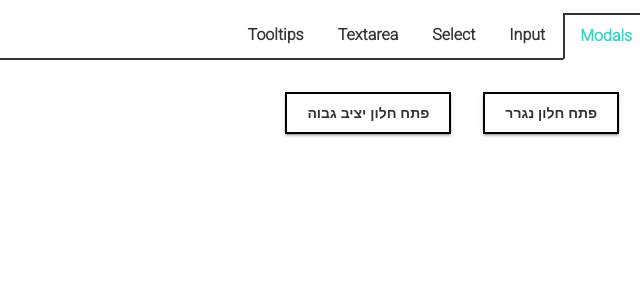
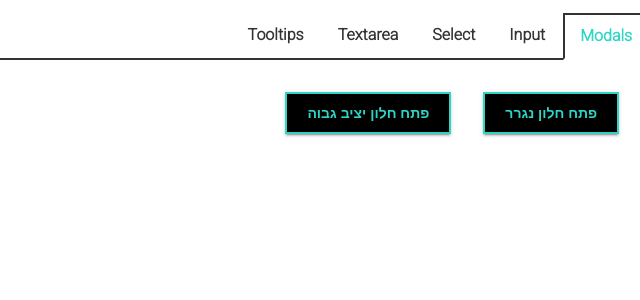
Before and after one commit to milena-lib/angular-utils, an Angular app: page / in a window 1280 px wide. Shown: the top 300 px of the page, without its empty margins (640-1280 px from the left). Built offline with nearby package versions, Linux system fonts and the light colour scheme.

Commit message:
styles for sb

```diff
--- a/src/app/components/button/button.component.html
+++ b/src/app/components/button/button.component.html
@@ -1,4 +1,4 @@
-<button class="btn-primary"
+<button
     [ngClass]="classes"
     [ngStyle]="{ 'background-color': backgroundColor }"
 >{{ label }}</button>
--- a/src/app/components/button/button.component.scss
+++ b/src/app/components/button/button.component.scss
@@ -1,4 +1,3 @@
-
 .storybook-button {
     display: inline-block;
     padding: .4rem 1.3rem;
@@ -9,8 +8,8 @@
     font-weight: bold;
 
     &:disabled {
-        background: var(--dark-color);
-        color: var(--white-color);
+        background: #333333;
+        color: #fff;
         cursor: not-allowed;
     }
 
@@ -20,26 +19,26 @@
 }
 
 .storybook-button--primary {
-    background: var(--primary-color);
-    color: var(--black-color);
-    border: 2px solid var(--black-color);
+    background: #2cd5c4;
+    color: #000;
+    border: 2px solid #000;
     box-shadow: 0 3px 1px -2px rgb(0 0 0 / 20%), 0 2px 2px 0 rgb(0 0 0 / 14%), 0 1px 5px 0 rgb(0 0 0 / 12%);
 
     &:disabled {
-        background: var(--dark-color);
-        color: var(--white-color);
+        background: #333333;
+        color: #fff;
         cursor: not-allowed;
     }
 }
 .storybook-button--secondary {
-    color: #333;
-    background-color: transparent;
-    border: 2px solid var(--black-color);
+    color: #2cd5c4;
+    background-color: #000;
+    border: 2px solid #2cd5c4;
     box-shadow: 0 3px 1px -2px rgb(0 0 0 / 20%), 0 2px 2px 0 rgb(0 0 0 / 14%), 0 1px 5px 0 rgb(0 0 0 / 12%);
 
     &:disabled {
-        background: var(--dark-color);
-        color: var(--white-color);
+        background: #333333;
+        color: #fff;
         cursor: not-allowed;
     }
 }
```
